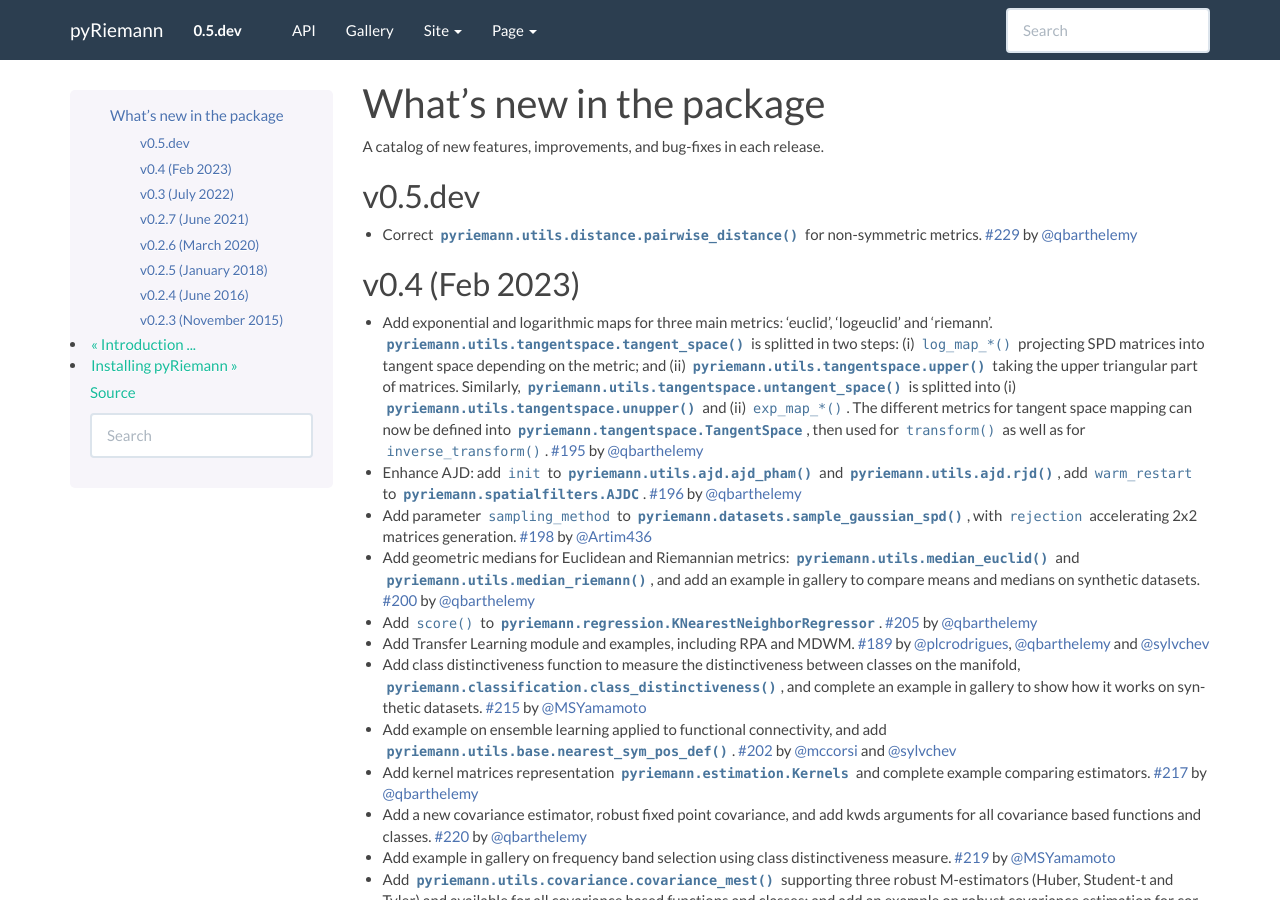
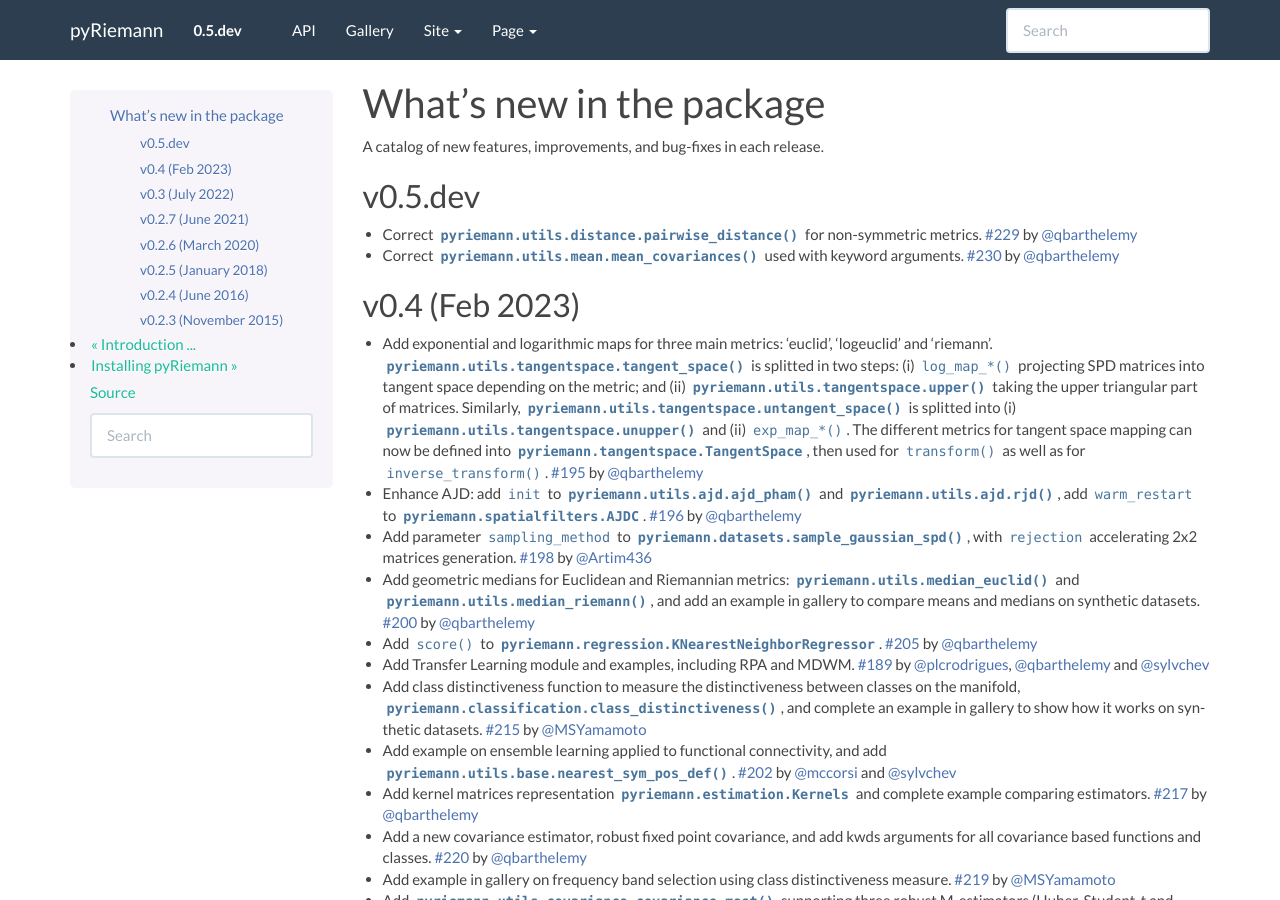
Before and after one commit to pyRiemann/pyRiemann, a Sphinx documentation site: the page built from doc/whatsnew.rst, in a window 1280 px wide and 900 px high. Built offline with Sphinx 7.4.7, drawn with Linux system fonts in a browser that asks for light colours; pages that are not in the unit, such as notebooks, are missing from menus.

Commit message:
complete whatsnew

```diff
--- a/doc/whatsnew.rst
+++ b/doc/whatsnew.rst
@@ -11,6 +11,8 @@ v0.5.dev
 --------
 
 - Correct :func:`pyriemann.utils.distance.pairwise_distance` for non-symmetric metrics. :pr:`229` by :user:`qbarthelemy`
+
+- Correct :func:`pyriemann.utils.mean.mean_covariances` used with keyword arguments. :pr:`230` by :user:`qbarthelemy`
 
 
 v0.4 (Feb 2023)
```
